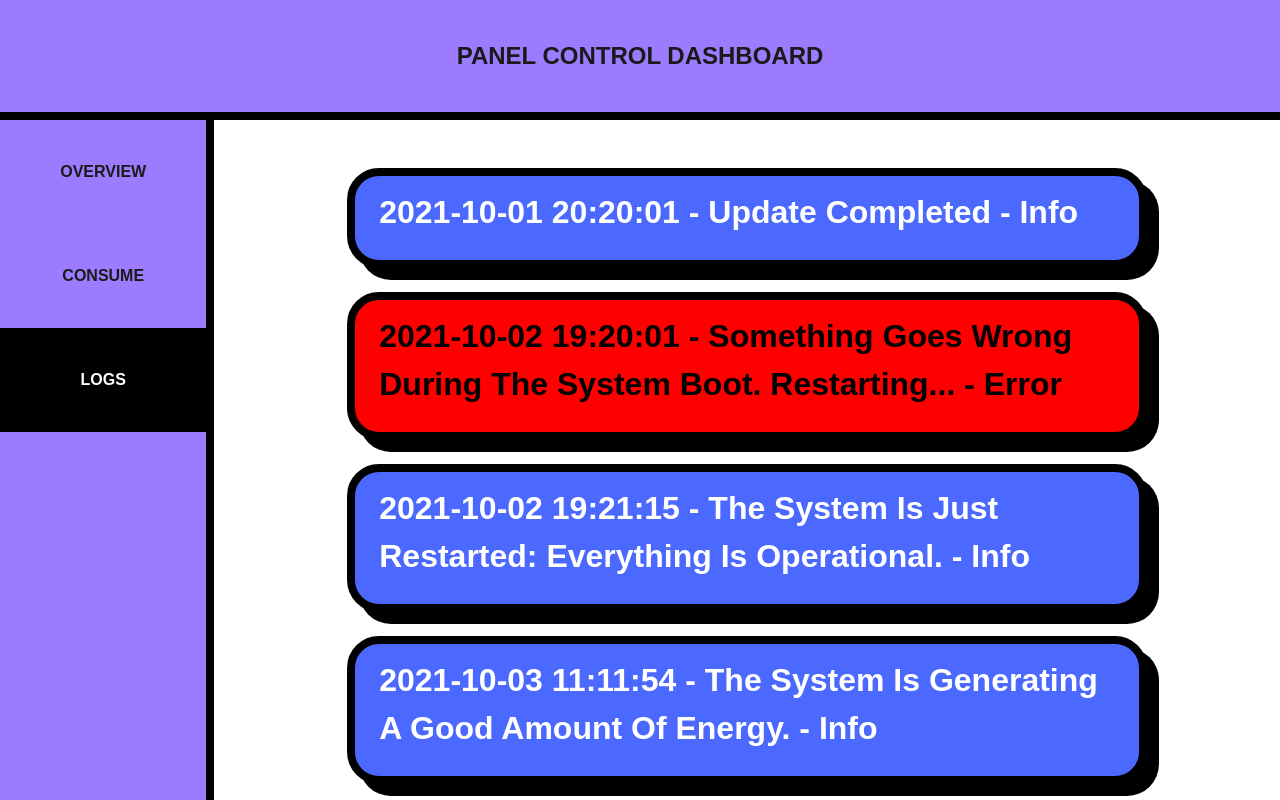
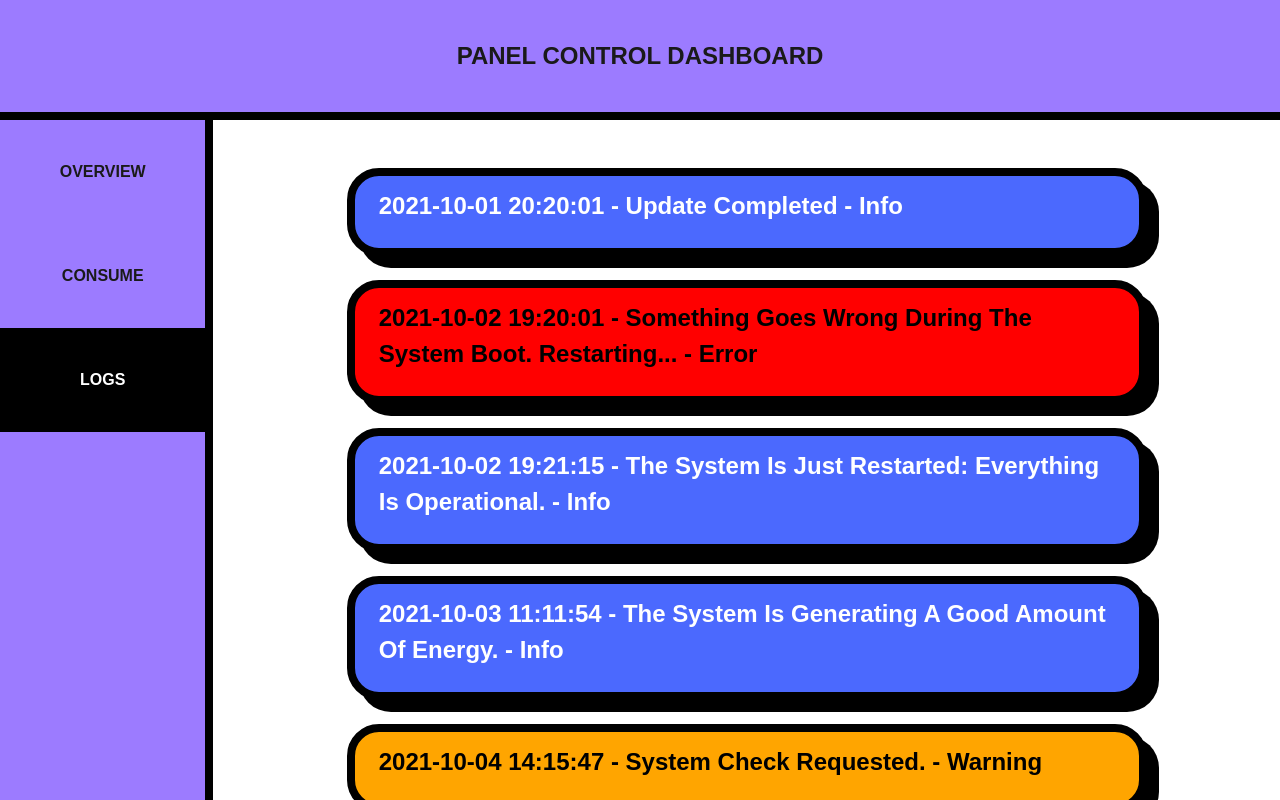
Before and after one commit to Blaser993/panel-control, a Vue app: page / in a window 1280 px wide. Both pictures are taken after a click on the item "LOGS". Shown: the top 800 px of the page. Built offline with nearby package versions, Linux system fonts and the light colour scheme.

Commit message:
logs style

```diff
--- a/src/App.vue
+++ b/src/App.vue
@@ -90,6 +90,24 @@ nav{
 aside{
   width: 100%;
   background-color:white;
+  overflow: auto;
+  padding: 18px ;
+  padding-top: 0px;
+}
+
+.card{
+  width: 100%;
+
+  text-align: left;
+  border-radius: 4vmin;
+  box-shadow: var(--shadow-1);
+  border: var(--border);
+  position: relative;
+  overflow: visible;
+  padding-top:12px;
+  padding-bottom: 24px;
+  margin: auto;
+  text-transform: capitalize;
 }
 
 
--- a/src/components/Logs.vue
+++ b/src/components/Logs.vue
@@ -1,6 +1,6 @@
 <template lang="">
     <ul class="container">
-        <li  v-for="(log, index) in data.logs" :key= "index" class="log row" :class="getStatus(log.type)">
+        <li class="card log row"  v-for="(log, index) in data.logs" :key= "index" :class="getStatus(log.type)">
             <p class="col col-12">{{log.date}} - {{log.text}} - {{log.type}}</p>
         </li>
     </ul>
@@ -35,28 +35,17 @@ export default{
 <style lang="scss" scoped>
 .log {
     width: 100%;
-    text-align: left;
+    margin-bottom: 24px;
     background: var(--blue);
-    border-radius: 4vmin;
-    box-shadow: var(--shadow-1);
-    border: var(--border);
-    position: relative;
-    overflow: visible;
-    padding-top:12px;
-    padding-bottom: 24px;
-    margin: auto;
-    text-transform: capitalize;
-    margin-bottom: 24px;
     color: white;
-    overflow: auto;
+
     p{
         padding: 0px 24px;
         margin: 0px;
         font-weight: 600;
-        font-size: 4vmin;
-    }}
-
-
+        font-size: 3vmin;
+    }
+}
 
 .error-log {
   background-color: red;
--- a/src/components/Overview.vue
+++ b/src/components/Overview.vue
@@ -47,19 +47,8 @@ export default{
 }
 
 .card {
-    width: 100%;
+    background: var(--green);
     aspect-ratio: 2/1;
-    text-align: left;
-    background: var(--green);
-    border-radius: 4vmin;
-    box-shadow: var(--shadow-1);
-    border: var(--border);
-    position: relative;
-    overflow: visible;
-    padding-top:12px;
-    padding-bottom: 24px;
-    margin: auto;
-    text-transform: capitalize;
 
     .power { grid-area: 1 / 1 / 2 / 2; }
     .month { grid-area: 1 / 2 / 2 / 3; }
```
